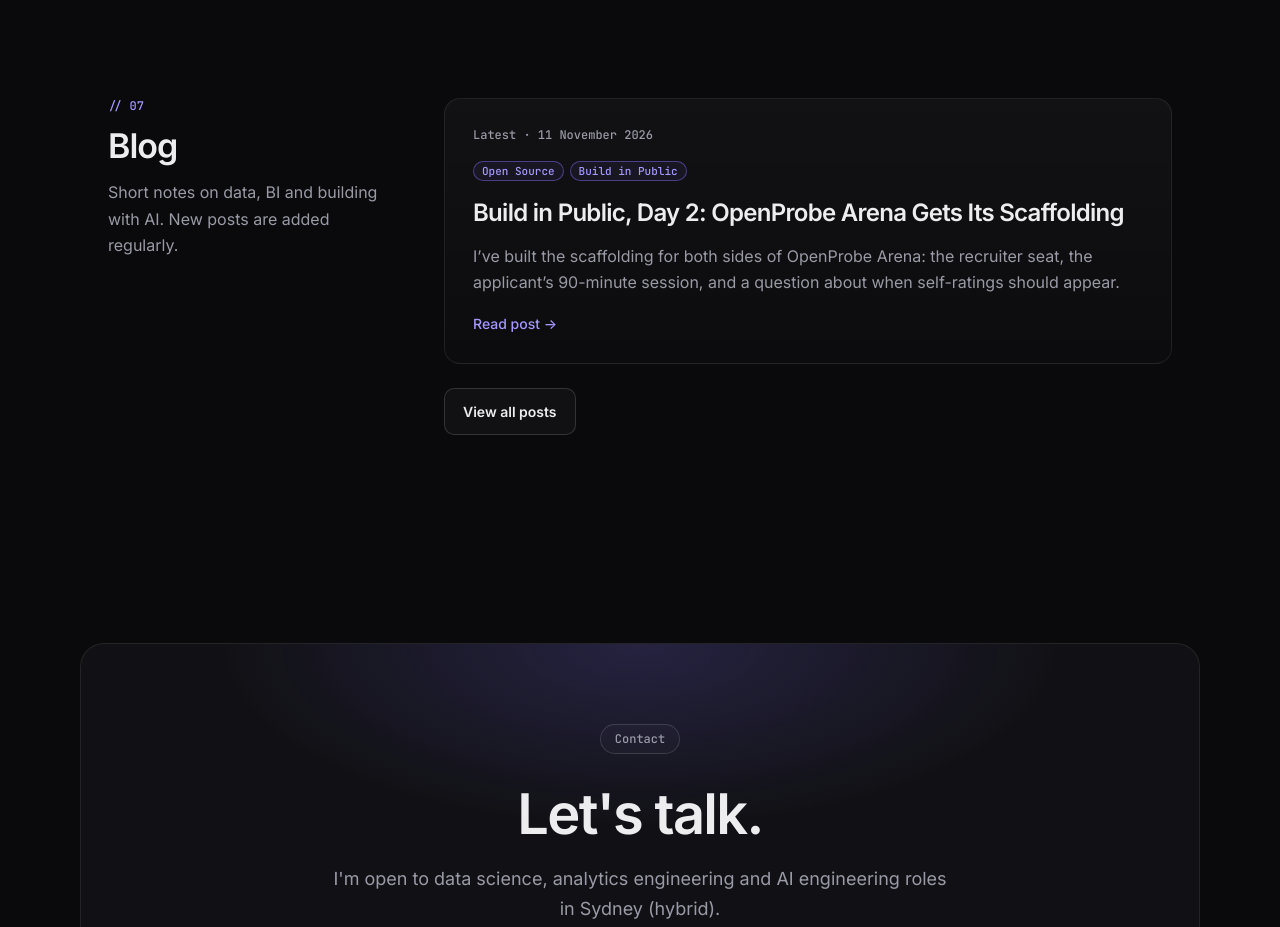
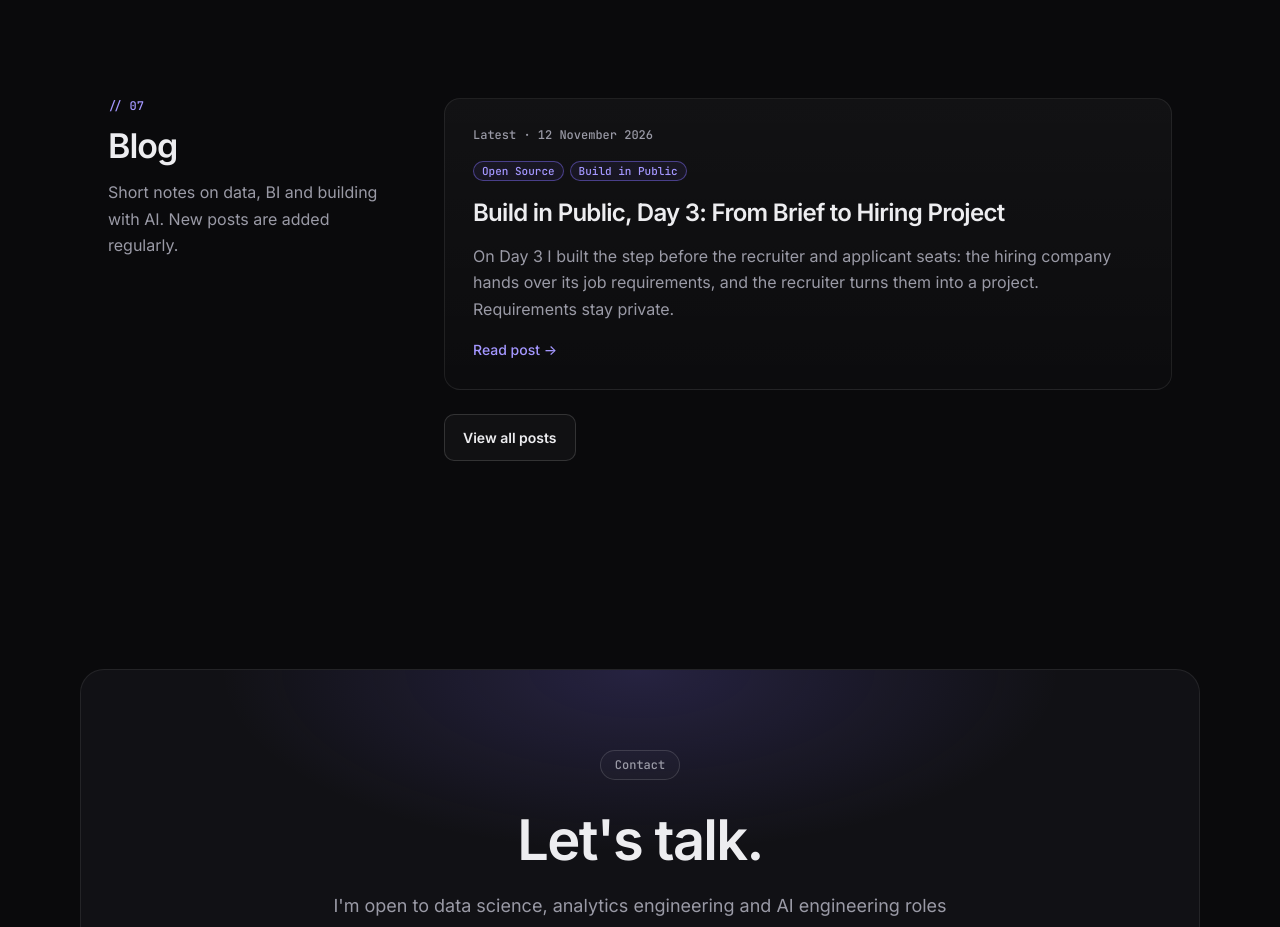
Before and after one commit to TravisJohn/TravisJohn.github.io, a plain HTML site: page index.html in a window 1280 px wide. Shown: the part 5620-6547 px from the top of the page. Drawn offline with Linux system fonts and the light colour scheme.

Commit message:
Homepage latest: OpenProbe Day 3

```diff
--- a/index.html
+++ b/index.html
@@ -112,7 +112,7 @@
 
 <section id="blog"><div class="wrap split">
 <header class="sh"><span class="num">07</span><h2>Blog</h2><p class="sub">Short notes on data, BI and building with AI. New posts are added regularly.</p></header>
-<div><article class="post"><p class="kicker">Latest · <time datetime="2026-11-11">11 November 2026</time></p><p class="tags"><span class="pill">Open Source</span><span class="pill">Build in Public</span></p><h3><a href="blog/posts/2026-11-11-openprobe-day-2.html">Build in Public, Day 2: OpenProbe Arena Gets Its Scaffolding</a></h3><p>I’ve built the scaffolding for both sides of OpenProbe Arena: the recruiter seat, the applicant’s 90-minute session, and a question about when self-ratings should appear.</p><a class="more" href="blog/posts/2026-11-11-openprobe-day-2.html">Read post <span aria-hidden="true">→</span></a></article>
+<div><article class="post"><p class="kicker">Latest · <time datetime="2026-11-12">12 November 2026</time></p><p class="tags"><span class="pill">Open Source</span><span class="pill">Build in Public</span></p><h3><a href="blog/posts/2026-11-12-openprobe-day-3.html">Build in Public, Day 3: From Brief to Hiring Project</a></h3><p>On Day 3 I built the step before the recruiter and applicant seats: the hiring company hands over its job requirements, and the recruiter turns them into a project. Requirements stay private.</p><a class="more" href="blog/posts/2026-11-12-openprobe-day-3.html">Read post <span aria-hidden="true">→</span></a></article>
 <p><a class="btn ghost" href="blog/">View all posts</a></p></div>
 </div></section>
 
```
